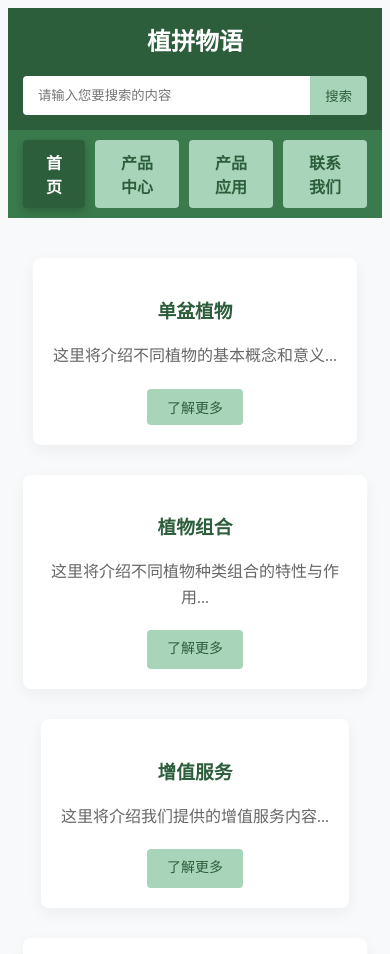
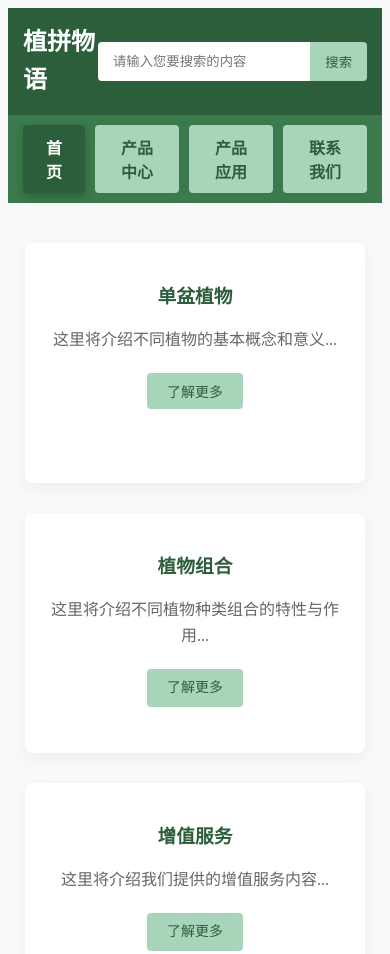
Before and after one commit to omegalpha-37/meimei_de_xiangmu_wangye, a website: page public/index1.html in a window 390 px wide. Shown: the top 954 px of the page. Drawn offline with Linux system fonts and the light colour scheme; no server answers.

Commit message:
更新卡片大小“ git commit -m 更新卡片大小
git commit -m 更新卡片大小“

```diff
--- a/public/css/style.css
+++ b/public/css/style.css
@@ -117,6 +117,7 @@
         gap: 30px;
         margin: 40px 0;
         text-align: center;
+		justify-items: center;
     }
 
     .card {
@@ -125,6 +126,8 @@
         padding: 20px;
         box-shadow: 0 5px 15px rgba(0,0,0,0.05);
         margin: 0 auto;
+		width: 300px;
+		min-height: 200px;
     }
 
     .card h3 {
@@ -290,7 +293,8 @@
         display: flex;
         align-items: center;
         justify-content: center;
-        padding: 40px 0;
+		padding: 40px 15px;
+        box-sizing: border-box;
     }
 
     .feedback-form-container {
@@ -300,6 +304,7 @@
         box-shadow: 0 10px 30px rgba(0,0,0,0.1);
         width: 100%;
         max-width: 600px;
+		box-sizing: border-box;
     }
 
     .feedback-form-container h2 {
@@ -326,14 +331,22 @@
         background-color: #8bc4a1;
     }
 
+    /* 手机端响应式调整 */
     @media (max-width: 768px) {
-        .header-content {
-            flex-direction: column;
-            gap: 15px;
+        .feedback-form-container {
+            padding: 30px 20px; /* 减少内边距 */
+            margin: 0 10px;
         }
 
-        .search-bar {
-            max-width: 100%;
+        .feedback-form-section {
+            padding: 20px 10px;
+        }
+    }
+
+    @media (max-width: 480px) {
+        .feedback-form-container {
+            padding: 20px 15px;
+            margin: 0 5px;
         }
     }
 
```
